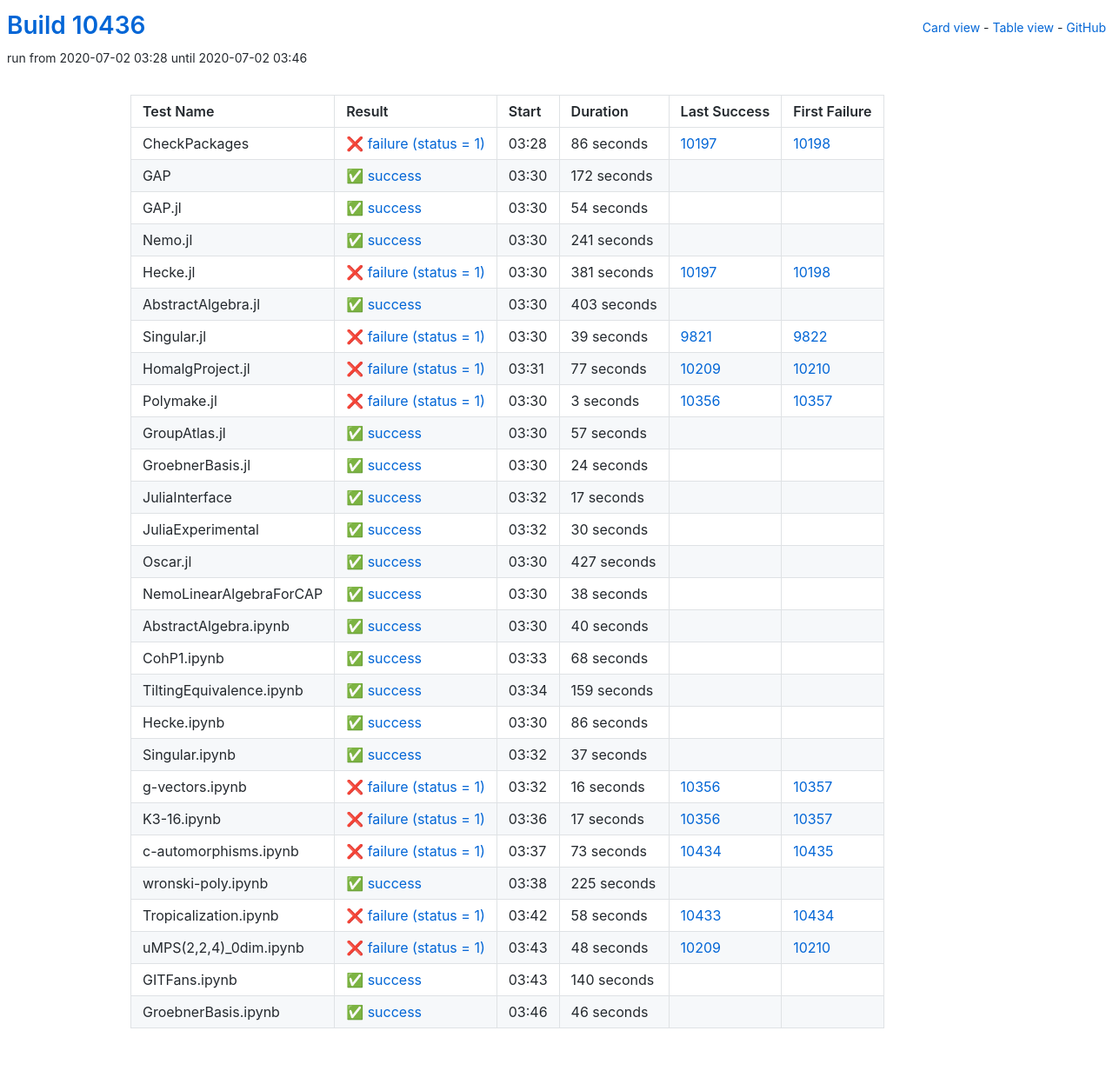
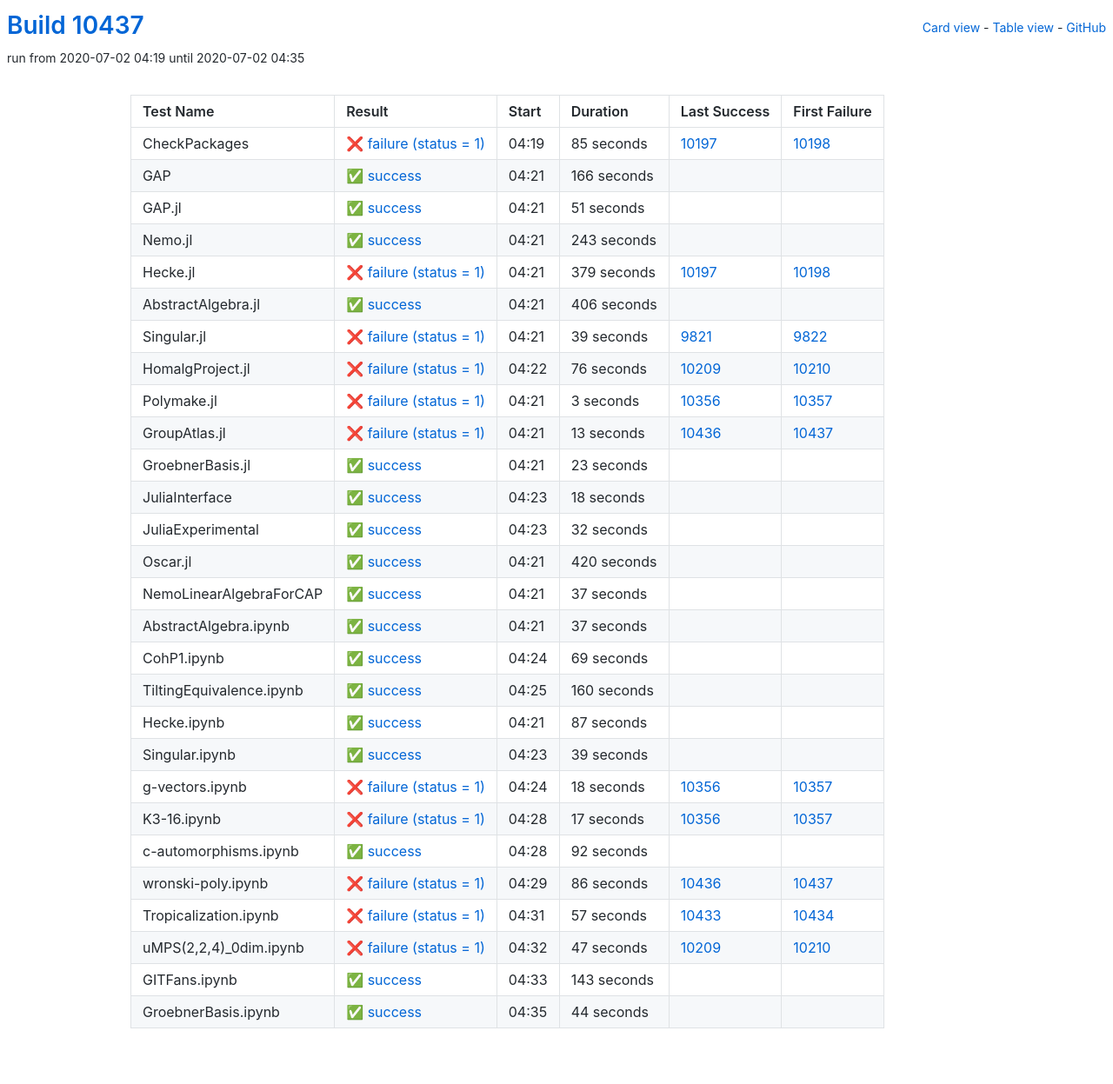
Before and after one commit to oscar-system/oscar-ci-status, a Jekyll site: the page built from table.html, in a window 1280 px wide. Shown: the whole page at 87% size. Built offline with Jekyll 4.4.1, drawn with Linux system fonts in a browser that asks for light colours.

Commit message:
Build #10437

```diff
--- a/_data/ci.yml
+++ b/_data/ci.yml
@@ -1,6 +1,6 @@
 ---
-build: 10436
-build_url: https://oscarci.mathematik.uni-kl.de/job/oscar/10436/
+build: 10437
+build_url: https://oscarci.mathematik.uni-kl.de/job/oscar/10437/
 job: oscar
 organization: oscar-system
 repo: oscar-ci-status
@@ -8,80 +8,80 @@
 tests:
 - name: CheckPackages
   id: checkpackages
-  log: https://oscarci.mathematik.uni-kl.de/job/oscar/10436/artifact/logs/build-10436/CheckPackages.log
-  start: 2020-07-02 03:28
+  log: https://oscarci.mathematik.uni-kl.de/job/oscar/10437/artifact/logs/build-10437/CheckPackages.log
+  start: 2020-07-02 04:19
   success: false
   exitcode: 1
   status: failure
-  duration: 86
+  duration: 85
   last_success: 10197
   last_success_url: https://oscarci.mathematik.uni-kl.de/job/oscar/10197/
   first_failure: 10198
   first_failure_url: https://oscarci.mathematik.uni-kl.de/job/oscar/10198/
 - name: GAP
   id: gap
-  log: https://oscarci.mathematik.uni-kl.de/job/oscar/10436/artifact/logs/build-10436/GAP.log
-  start: 2020-07-02 03:30
+  log: https://oscarci.mathematik.uni-kl.de/job/oscar/10437/artifact/logs/build-10437/GAP.log
+  start: 2020-07-02 04:21
   success: true
   exitcode: 0
   status: success
-  duration: 172
+  duration: 166
   last_success: false
   last_success_url:
   first_failure: false
   first_failure_url:
 - name: GAP.jl
   id: gap-jl
-  log: https://oscarci.mathematik.uni-kl.de/job/oscar/10436/artifact/logs/build-10436/GAP.jl.log
-  start: 2020-07-02 03:30
+  log: https://oscarci.mathematik.uni-kl.de/job/oscar/10437/artifact/logs/build-10437/GAP.jl.log
+  start: 2020-07-02 04:21
   success: true
   exitcode: 0
   status: success
-  duration: 54
+  duration: 51
   last_success: false
   last_success_url:
   first_failure: false
   first_failure_url:
 - name: Nemo.jl
   id: nemo-jl
-  log: https://oscarci.mathematik.uni-kl.de/job/oscar/10436/artifact/logs/build-10436/Nemo.jl.log
-  start: 2020-07-02 03:30
+  log: https://oscarci.mathematik.uni-kl.de/job/oscar/10437/artifact/logs/build-10437/Nemo.jl.log
+  start: 2020-07-02 04:21
   success: true
   exitcode: 0
   status: success
-  duration: 241
+  duration: 243
   last_success: false
   last_success_url:
   first_failure: false
   first_failure_url:
 - name: Hecke.jl
   id: hecke-jl
-  log: https://oscarci.mathematik.uni-kl.de/job/oscar/10436/artifact/logs/build-10436/Hecke.jl.log
-  start: 2020-07-02 03:30
+  log: https://oscarci.mathematik.uni-kl.de/job/oscar/10437/artifact/logs/build-10437/Hecke.jl.log
+  start: 2020-07-02 04:21
   success: false
   exitcode: 1
   status: failure
-  duration: 381
+  duration: 379
   last_success: 10197
   last_success_url: https://oscarci.mathematik.uni-kl.de/job/oscar/10197/
   first_failure: 10198
   first_failure_url: https://oscarci.mathematik.uni-kl.de/job/oscar/10198/
 - name: AbstractAlgebra.jl
   id: abstractalgebra-jl
-  log: https://oscarci.mathematik.uni-kl.de/job/oscar/10436/artifact/logs/build-10436/AbstractAlgebra.jl.log
-  start: 2020-07-02 03:30
+  log: https://oscarci.mathematik.uni-kl.de/job/oscar/10437/artifact/logs/build-10437/AbstractAlgebra.jl.log
+  start: 2020-07-02 04:21
   success: true
   exitcode: 0
   status: success
-  duration: 403
+  duration: 406
   last_success: false
   last_success_url:
   first_failure: false
   first_failure_url:
 - name: Singular.jl
   id: singular-jl
-  log: https://oscarci.mathematik.uni-kl.de/job/oscar/10436/artifact/logs/build-10436/Singular.jl.log
-  start: 2020-07-02 03:30
+  log: https://oscarci.mathematik.uni-kl.de/job/oscar/10437/artifact/logs/build-10437/Singular.jl.log
+  start: 2020-07-02 04:21
   success: false
   exitcode: 1
   status: failure
@@ -92,20 +92,20 @@
   first_failure_url: https://oscarci.mathematik.uni-kl.de/job/oscar/9822/
 - name: HomalgProject.jl
   id: homalgproject-jl
-  log: https://oscarci.mathematik.uni-kl.de/job/oscar/10436/artifact/logs/build-10436/HomalgProject.jl.log
-  start: 2020-07-02 03:31
+  log: https://oscarci.mathematik.uni-kl.de/job/oscar/10437/artifact/logs/build-10437/HomalgProject.jl.log
+  start: 2020-07-02 04:22
   success: false
   exitcode: 1
   status: failure
-  duration: 77
+  duration: 76
   last_success: 10209
   last_success_url: https://oscarci.mathematik.uni-kl.de/job/oscar/10209/
   first_failure: 10210
   first_failure_url: https://oscarci.mathematik.uni-kl.de/job/oscar/10210/
 - name: Polymake.jl
   id: polymake-jl
-  log: https://oscarci.mathematik.uni-kl.de/job/oscar/10436/artifact/logs/build-10436/Polymake.jl.log
-  start: 2020-07-02 03:30
+  log: https://oscarci.mathematik.uni-kl.de/job/oscar/10437/artifact/logs/build-10437/Polymake.jl.log
+  start: 2020-07-02 04:21
   success: false
   exitcode: 1
   status: failure
@@ -116,128 +116,68 @@
   first_failure_url: https://oscarci.mathematik.uni-kl.de/job/oscar/10357/
 - name: GroupAtlas.jl
   id: groupatlas-jl
-  log: https://oscarci.mathematik.uni-kl.de/job/oscar/10436/artifact/logs/build-10436/GroupAtlas.jl.log
-  start: 2020-07-02 03:30
+  log: https://oscarci.mathematik.uni-kl.de/job/oscar/10437/artifact/logs/build-10437/GroupAtlas.jl.log
+  start: 2020-07-02 04:21
+  success: false
+  exitcode: 1
+  status: failure
+  duration: 13
+  last_success: 10436
+  last_success_url: https://oscarci.mathematik.uni-kl.de/job/oscar/10436/
+  first_failure: 10437
+  first_failure_url: https://oscarci.mathematik.uni-kl.de/job/oscar/10437/
+- name: GroebnerBasis.jl
+  id: groebnerbasis-jl
+  log: https://oscarci.mathematik.uni-kl.de/job/oscar/10437/artifact/logs/build-10437/GroebnerBasis.jl.log
+  start: 2020-07-02 04:21
   success: true
   exitcode: 0
   status: success
-  duration: 57
-  last_success: false
-  last_success_url:
-  first_failure: false
-  first_failure_url:
-- name: GroebnerBasis.jl
-  id: groebnerbasis-jl
-  log: https://oscarci.mathematik.uni-kl.de/job/oscar/10436/artifact/logs/build-10436/GroebnerBasis.jl.log
-  start: 2020-07-02 03:30
-  success: true
-  exitcode: 0
-  status: success
-  duration: 24
+  duration: 23
   last_success: false
   last_success_url:
   first_failure: false
   first_failure_url:
 - name: JuliaInterface
   id: juliainterface
-  log: https://oscarci.mathematik.uni-kl.de/job/oscar/10436/artifact/logs/build-10436/JuliaInterface.log
-  start: 2020-07-02 03:32
+  log: https://oscarci.mathematik.uni-kl.de/job/oscar/10437/artifact/logs/build-10437/JuliaInterface.log
+  start: 2020-07-02 04:23
   success: true
   exitcode: 0
   status: success
-  duration: 17
+  duration: 18
   last_success: false
   last_success_url:
   first_failure: false
   first_failure_url:
 - name: JuliaExperimental
   id: juliaexperimental
-  log: https://oscarci.mathematik.uni-kl.de/job/oscar/10436/artifact/logs/build-10436/JuliaExperimental.log
-  start: 2020-07-02 03:32
+  log: https://oscarci.mathematik.uni-kl.de/job/oscar/10437/artifact/logs/build-10437/JuliaExperimental.log
+  start: 2020-07-02 04:23
   success: true
   exitcode: 0
   status: success
-  duration: 30
+  duration: 32
   last_success: false
   last_success_url:
   first_failure: false
   first_failure_url:
 - name: Oscar.jl
   id: oscar-jl
-  log: https://oscarci.mathematik.uni-kl.de/job/oscar/10436/artifact/logs/build-10436/Oscar.jl.log
-  start: 2020-07-02 03:30
+  log: https://oscarci.mathematik.uni-kl.de/job/oscar/10437/artifact/logs/build-10437/Oscar.jl.log
+  start: 2020-07-02 04:21
   success: true
   exitcode: 0
   status: success
-  duration: 427
+  duration: 420
   last_success: false
   last_success_url:
   first_failure: false
   first_failure_url:
 - name: NemoLinearAlgebraForCAP
   id: nemolinearalgebraforcap
-  log: https://oscarci.mathematik.uni-kl.de/job/oscar/10436/artifact/logs/build-10436/NemoLinearAlgebraForCAP.log
-  start: 2020-07-02 03:30
-  success: true
-  exitcode: 0
-  status: success
-  duration: 38
-  last_success: false
-  last_success_url:
-  first_failure: false
-  first_failure_url:
-- name: AbstractAlgebra.ipynb
-  id: abstractalgebra-ipynb
-  log: https://oscarci.mathematik.uni-kl.de/job/oscar/10436/artifact/logs/build-10436/AbstractAlgebra.ipynb.log
-  start: 2020-07-02 03:30
-  success: true
-  exitcode: 0
-  status: success
-  duration: 40
-  last_success: false
-  last_success_url:
-  first_failure: false
-  first_failure_url:
-- name: CohP1.ipynb
-  id: cohp1-ipynb
-  log: https://oscarci.mathematik.uni-kl.de/job/oscar/10436/artifact/logs/build-10436/CohP1.ipynb.log
-  start: 2020-07-02 03:33
-  success: true
-  exitcode: 0
-  status: success
-  duration: 68
-  last_success: false
-  last_success_url:
-  first_failure: false
-  first_failure_url:
-- name: TiltingEquivalence.ipynb
-  id: tiltingequivalence-ipynb
-  log: https://oscarci.mathematik.uni-kl.de/job/oscar/10436/artifact/logs/build-10436/TiltingEquivalence.ipynb.log
-  start: 2020-07-02 03:34
-  success: true
-  exitcode: 0
-  status: success
-  duration: 159
-  last_success: false
-  last_success_url:
-  first_failure: false
-  first_failure_url:
-- name: Hecke.ipynb
-  id: hecke-ipynb
-  log: https://oscarci.mathematik.uni-kl.de/job/oscar/10436/artifact/logs/build-10436/Hecke.ipynb.log
-  start: 2020-07-02 03:30
-  success: true
-  exitcode: 0
-  status: success
-  duration: 86
-  last_success: false
-  last_success_url:
-  first_failure: false
-  first_failure_url:
-- name: Singular.ipynb
-  id: singular-ipynb
-  log: https://oscarci.mathematik.uni-kl.de/job/oscar/10436/artifact/logs/build-10436/Singular.ipynb.log
-  start: 2020-07-02 03:32
+  log: https://oscarci.mathematik.uni-kl.de/job/oscar/10437/artifact/logs/build-10437/NemoLinearAlgebraForCAP.log
+  start: 2020-07-02 04:21
   success: true
   exitcode: 0
   status: success
@@ -246,22 +186,82 @@
   last_success_url:
   first_failure: false
   first_failure_url:
+- name: AbstractAlgebra.ipynb
+  id: abstractalgebra-ipynb
+  log: https://oscarci.mathematik.uni-kl.de/job/oscar/10437/artifact/logs/build-10437/AbstractAlgebra.ipynb.log
+  start: 2020-07-02 04:21
+  success: true
+  exitcode: 0
+  status: success
+  duration: 37
+  last_success: false
+  last_success_url:
+  first_failure: false
+  first_failure_url:
+- name: CohP1.ipynb
+  id: cohp1-ipynb
+  log: https://oscarci.mathematik.uni-kl.de/job/oscar/10437/artifact/logs/build-10437/CohP1.ipynb.log
+  start: 2020-07-02 04:24
+  success: true
+  exitcode: 0
+  status: success
+  duration: 69
+  last_success: false
+  last_success_url:
+  first_failure: false
+  first_failure_url:
+- name: TiltingEquivalence.ipynb
+  id: tiltingequivalence-ipynb
+  log: https://oscarci.mathematik.uni-kl.de/job/oscar/10437/artifact/logs/build-10437/TiltingEquivalence.ipynb.log
+  start: 2020-07-02 04:25
+  success: true
+  exitcode: 0
+  status: success
+  duration: 160
+  last_success: false
+  last_success_url:
+  first_failure: false
+  first_failure_url:
+- name: Hecke.ipynb
+  id: hecke-ipynb
+  log: https://oscarci.mathematik.uni-kl.de/job/oscar/10437/artifact/logs/build-10437/Hecke.ipynb.log
+  start: 2020-07-02 04:21
+  success: true
+  exitcode: 0
+  status: success
+  duration: 87
+  last_success: false
+  last_success_url:
+  first_failure: false
+  first_failure_url:
+- name: Singular.ipynb
+  id: singular-ipynb
+  log: https://oscarci.mathematik.uni-kl.de/job/oscar/10437/artifact/logs/build-10437/Singular.ipynb.log
+  start: 2020-07-02 04:23
+  success: true
+  exitcode: 0
+  status: success
+  duration: 39
+  last_success: false
+  last_success_url:
+  first_failure: false
+  first_failure_url:
 - name: g-vectors.ipynb
   id: g-vectors-ipynb
-  log: https://oscarci.mathematik.uni-kl.de/job/oscar/10436/artifact/logs/build-10436/g-vectors.ipynb.log
-  start: 2020-07-02 03:32
+  log: https://oscarci.mathematik.uni-kl.de/job/oscar/10437/artifact/logs/build-10437/g-vectors.ipynb.log
+  start: 2020-07-02 04:24
   success: false
   exitcode: 1
   status: failure
-  duration: 16
+  duration: 18
   last_success: 10356
   last_success_url: https://oscarci.mathematik.uni-kl.de/job/oscar/10356/
   first_failure: 10357
   first_failure_url: https://oscarci.mathematik.uni-kl.de/job/oscar/10357/
 - name: K3-16.ipynb
   id: k3-16-ipynb
-  log: https://oscarci.mathematik.uni-kl.de/job/oscar/10436/artifact/logs/build-10436/K3-16.ipynb.log
-  start: 2020-07-02 03:36
+  log: https://oscarci.mathematik.uni-kl.de/job/oscar/10437/artifact/logs/build-10437/K3-16.ipynb.log
+  start: 2020-07-02 04:28
   success: false
   exitcode: 1
   status: failure
@@ -272,72 +272,72 @@
   first_failure_url: https://oscarci.mathematik.uni-kl.de/job/oscar/10357/
 - name: c-automorphisms.ipynb
   id: c-automorphisms-ipynb
-  log: https://oscarci.mathematik.uni-kl.de/job/oscar/10436/artifact/logs/build-10436/c-automorphisms.ipynb.log
-  start: 2020-07-02 03:37
-  success: false
-  exitcode: 1
-  status: failure
-  duration: 73
-  last_success: 10434
-  last_success_url: https://oscarci.mathematik.uni-kl.de/job/oscar/10434/
-  first_failure: 10435
-  first_failure_url: https://oscarci.mathematik.uni-kl.de/job/oscar/10435/
-- name: wronski-poly.ipynb
-  id: wronski-poly-ipynb
-  log: https://oscarci.mathematik.uni-kl.de/job/oscar/10436/artifact/logs/build-10436/wronski-poly.ipynb.log
-  start: 2020-07-02 03:38
+  log: https://oscarci.mathematik.uni-kl.de/job/oscar/10437/artifact/logs/build-10437/c-automorphisms.ipynb.log
+  start: 2020-07-02 04:28
   success: true
   exitcode: 0
   status: success
-  duration: 225
+  duration: 92
   last_success: false
   last_success_url:
   first_failure: false
   first_failure_url:
-- name: Tropicalization.ipynb
-  id: tropicalization-ipynb
-  log: https://oscarci.mathematik.uni-kl.de/job/oscar/10436/artifact/logs/build-10436/Tropicalization.ipynb.log
-  start: 2020-07-02 03:42
+- name: wronski-poly.ipynb
+  id: wronski-poly-ipynb
+  log: https://oscarci.mathematik.uni-kl.de/job/oscar/10437/artifact/logs/build-10437/wronski-poly.ipynb.log
+  start: 2020-07-02 04:29
   success: false
   exitcode: 1
   status: failure
-  duration: 58
+  duration: 86
+  last_success: 10436
+  last_success_url: https://oscarci.mathematik.uni-kl.de/job/oscar/10436/
+  first_failure: 10437
+  first_failure_url: https://oscarci.mathematik.uni-kl.de/job/oscar/10437/
+- name: Tropicalization.ipynb
+  id: tropicalization-ipynb
+  log: https://oscarci.mathematik.uni-kl.de/job/oscar/10437/artifact/logs/build-10437/Tropicalization.ipynb.log
+  start: 2020-07-02 04:31
+  success: false
+  exitcode: 1
+  status: failure
+  duration: 57
   last_success: 10433
   last_success_url: https://oscarci.mathematik.uni-kl.de/job/oscar/10433/
   first_failure: 10434
   first_failure_url: https://oscarci.mathematik.uni-kl.de/job/oscar/10434/
 - name: uMPS(2,2,4)_0dim.ipynb
   id: umps-2-2-4-0dim-ipynb
-  log: https://oscarci.mathematik.uni-kl.de/job/oscar/10436/artifact/logs/build-10436/uMPS-2-2-4-_0dim.ipynb.log
-  start: 2020-07-02 03:43
+  log: https://oscarci.mathematik.uni-kl.de/job/oscar/10437/artifact/logs/build-10437/uMPS-2-2-4-_0dim.ipynb.log
+  start: 2020-07-02 04:32
   success: false
   exitcode: 1
   status: failure
-  duration: 48
+  duration: 47
   last_success: 10209
   last_success_url: https://oscarci.mathematik.uni-kl.de/job/oscar/10209/
   first_failure: 10210
   first_failure_url: https://oscarci.mathematik.uni-kl.de/job/oscar/10210/
 - name: GITFans.ipynb
   id: gitfans-ipynb
-  log: https://oscarci.mathematik.uni-kl.de/job/oscar/10436/artifact/logs/build-10436/GITFans.ipynb.log
-  start: 2020-07-02 03:43
+  log: https://oscarci.mathematik.uni-kl.de/job/oscar/10437/artifact/logs/build-10437/GITFans.ipynb.log
+  start: 2020-07-02 04:33
   success: true
   exitcode: 0
   status: success
-  duration: 140
+  duration: 143
   last_success: false
   last_success_url:
   first_failure: false
   first_failure_url:
 - name: GroebnerBasis.ipynb
   id: groebnerbasis-ipynb
-  log: https://oscarci.mathematik.uni-kl.de/job/oscar/10436/artifact/logs/build-10436/GroebnerBasis.ipynb.log
-  start: 2020-07-02 03:46
+  log: https://oscarci.mathematik.uni-kl.de/job/oscar/10437/artifact/logs/build-10437/GroebnerBasis.ipynb.log
+  start: 2020-07-02 04:35
   success: true
   exitcode: 0
   status: success
-  duration: 46
+  duration: 44
   last_success: false
   last_success_url:
   first_failure: false
```
Also changed, not shown: README.md.
